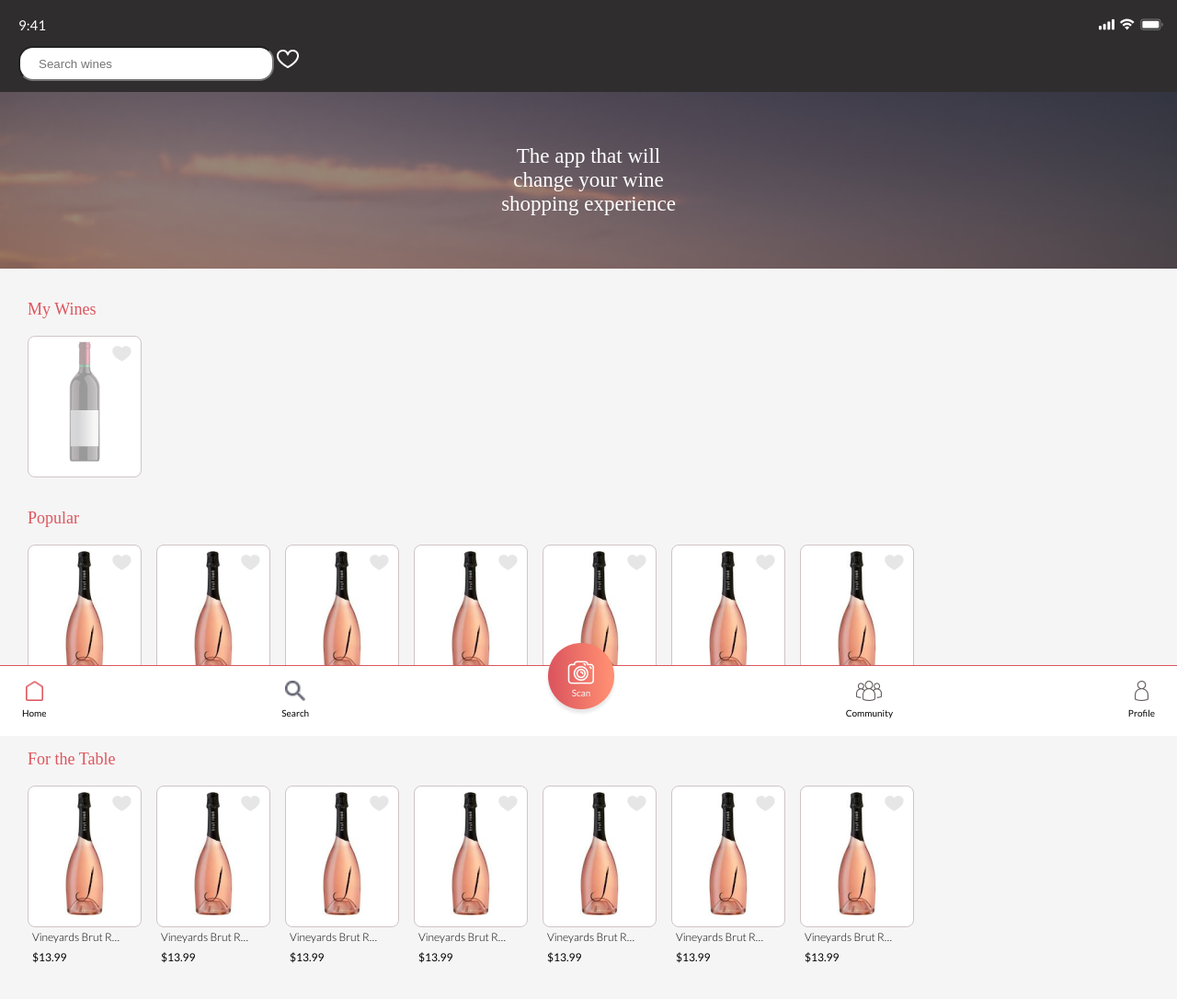
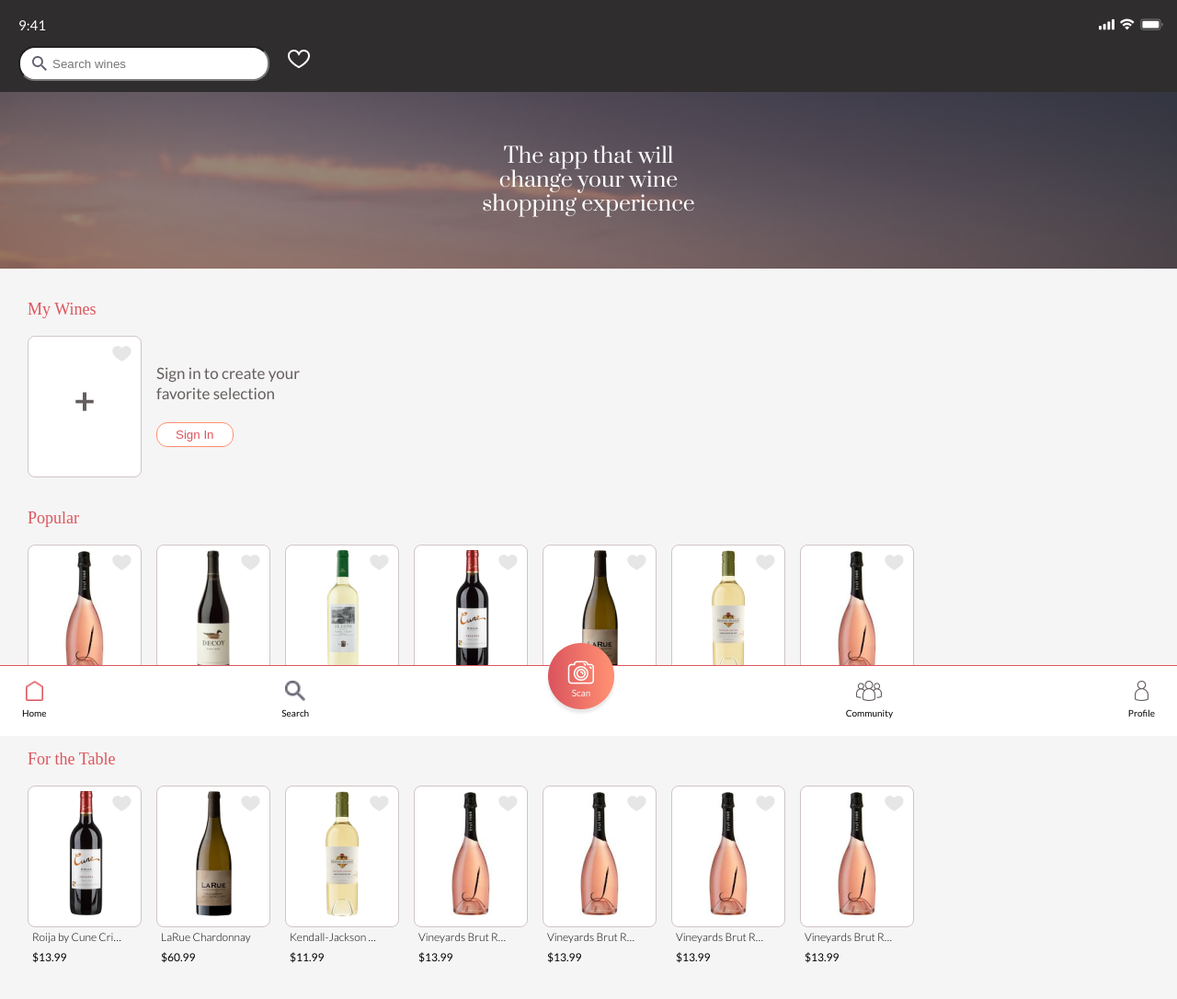
Before and after one commit to Devnodev/GroupProject, a plain HTML site: page index.html in a window 1280 px wide. Shown: the whole page at 92% size. Drawn offline with Linux system fonts and the light colour scheme.

Commit message:
added to the homepage

```diff
--- a/css/style.css
+++ b/css/style.css
@@ -84,11 +84,18 @@ width: 100%;
 clear: both;
 padding-top: 15px;
 }
+form {
+    width: 290px;
+    display: inline-block;
+}
 input.textbox{
-    width: 252px;
+    width: 232px;
     height: 32px;
-    border-radius: 16px;
-    padding-left: 20px;
+    border-radius: 18px;
+    padding-left: 35px;
+    background-image: url(../images/search-icon.png);
+    background-repeat: no-repeat;
+    background-position: 5% 50%;
 }
 /* SEARCH AND FAV */
 #favorites {
@@ -107,7 +114,7 @@ background-repeat: no-repeat;
 width: 100%;
 max-width: 100%;
 height: 192px;
-font-family: 'Prata, ,Georgia, serif';
+font-family: 'Prata', Georgia, serif;
 color: white;
 font-size: 23px;
 text-align: center;
@@ -157,8 +164,26 @@ img.bottle {
     display: block;
     margin: 0 auto;
     padding: 5px;
-
-
+}
+img.plus {
+    display: block;
+    margin: 0 auto;
+    padding: 60px 5px;
+}
+p.sign-prompt{
+    margin-top: 30px;
+    font-size: 17px;
+    color: #655E5E;
+    width: 175px;
+    line-height: 22px;
+}
+button.ghost {
+    background: #ffffff;
+    border: 0.3px solid #FF8F72;
+    border-radius: 12px;
+    color: #DC565E;
+    padding: 5px 20px;
+    margin-top: 20px
 }
 .productDescription {
     width: 110px;
@@ -212,7 +237,10 @@ display: flex;
 overflow-x: scroll;
     -webkit-overflow-scrolling: touch;
 }
-
+::-webkit-scrollbar {
+    width: 0;  /* Remove scrollbar space */
+    background: transparent;  /* Optional: just make scrollbar invisible */
+}
 /* .row::after {
     content: "";
     clear: both;
--- a/index.html
+++ b/index.html
@@ -30,11 +30,11 @@
 <div id="topNav">
     <form method="post">
         <input type="text" class="textbox" placeholder="Search wines">
+
+    </form>
+
         <img src="images/heart-icon-outline.png" alt="favorties" id="favorites">
-    </form>
-      <div id="favs">
 
-      </div>
 </div>
 
 </section>
@@ -54,8 +54,13 @@
 <div class="product">
     <div class="productImage">
         <img src="images/icon-Favorite-none.png" alt="heart" class="heart">
-        <img src="images/bottle-preview.png" alt="wine" class="bottle">
+        <img src="images/+.png" alt="wine" class="plus">
+        <!-- <img src="images/bottle-preview.png" alt="wine" class="bottle"> -->
     </div>
+</div>
+<div>
+    <p class="sign-prompt">Sign in to create your favorite selection</p>
+    <button class="ghost">Sign In</button>
 </div>
 </div>
 <!-- ROW 2 -->
@@ -77,11 +82,34 @@
 <div class="product">
     <div class="productImage">
         <img src="images/icon-Favorite-none.png" alt="heart" class="heart">
-        <img src="images/bottle1.png" alt="wine" class="bottle">
+        <img src="images/bottle2.png" alt="wine" class="bottle">
     </div>
     <div class="productDescription">
-        <p class="wineName">Vineyards Brut
-            Rosé Sparkling Wine</p>
+        <p class="wineName">Decoy by Duckhorn Pinot</p>
+        <p class="winePrice">$17.97</p>
+    </div>
+</div>
+
+<div class="product">
+    <div class="productImage">
+        <img src="images/icon-Favorite-none.png" alt="heart" class="heart">
+        <img src="images/El-Coto-bottle.png" alt="wine" class="bottle">
+    </div>
+    <div class="productDescription">
+        <p class="wineName">El Coto
+            Blanco</p>
+        <p class="winePrice">$11.99</p>
+    </div>
+</div>
+
+<div class="product">
+    <div class="productImage">
+        <img src="images/icon-Favorite-none.png" alt="heart" class="heart">
+        <img src="images/Roja-bottle.png" alt="wine" class="bottle">
+    </div>
+    <div class="productDescription">
+        <p class="wineName">Roija by Cune
+            Crianza</p>
         <p class="winePrice">$13.99</p>
     </div>
 </div>
@@ -89,48 +117,23 @@
 <div class="product">
     <div class="productImage">
         <img src="images/icon-Favorite-none.png" alt="heart" class="heart">
-        <img src="images/bottle1.png" alt="wine" class="bottle">
+        <img src="images/LaRue-bottle.png" alt="wine" class="bottle">
     </div>
     <div class="productDescription">
-        <p class="wineName">Vineyards Brut
-            Rosé Sparkling Wine</p>
-        <p class="winePrice">$13.99</p>
+        <p class="wineName">LaRue Chardonnay</p>
+        <p class="winePrice">$60.99</p>
     </div>
 </div>
 
 <div class="product">
     <div class="productImage">
         <img src="images/icon-Favorite-none.png" alt="heart" class="heart">
-        <img src="images/bottle1.png" alt="wine" class="bottle">
+        <img src="images/Kendall-bottle.png" alt="wine" class="bottle">
     </div>
     <div class="productDescription">
-        <p class="wineName">Vineyards Brut
-            Rosé Sparkling Wine</p>
-        <p class="winePrice">$13.99</p>
-    </div>
-</div>
-
-<div class="product">
-    <div class="productImage">
-        <img src="images/icon-Favorite-none.png" alt="heart" class="heart">
-        <img src="images/bottle1.png" alt="wine" class="bottle">
-    </div>
-    <div class="productDescription">
-        <p class="wineName">Vineyards Brut
-            Rosé Sparkling Wine</p>
-        <p class="winePrice">$13.99</p>
-    </div>
-</div>
-
-<div class="product">
-    <div class="productImage">
-        <img src="images/icon-Favorite-none.png" alt="heart" class="heart">
-        <img src="images/bottle1.png" alt="wine" class="bottle">
-    </div>
-    <div class="productDescription">
-        <p class="wineName">Vineyards Brut
-            Rosé Sparkling Wine</p>
-        <p class="winePrice">$13.99</p>
+        <p class="wineName">Kendall-Jackson
+            Vinter's</p>
+        <p class="winePrice">$11.99</p>
     </div>
 </div>
 
@@ -154,11 +157,11 @@
     <div class="product">
         <div class="productImage">
             <img src="images/icon-Favorite-none.png" alt="heart" class="heart">
-        <img src="images/bottle1.png" alt="wine" class="bottle">
+            <img src="images/Roja-bottle.png" alt="wine" class="bottle">
         </div>
         <div class="productDescription">
-        <p class="wineName">Vineyards Brut
-            Rosé Sparkling Wine</p>
+            <p class="wineName">Roija by Cune
+                Crianza</p>
             <p class="winePrice">$13.99</p>
         </div>
     </div>
@@ -166,24 +169,23 @@
     <div class="product">
         <div class="productImage">
             <img src="images/icon-Favorite-none.png" alt="heart" class="heart">
-        <img src="images/bottle1.png" alt="wine" class="bottle">
+            <img src="images/LaRue-bottle.png" alt="wine" class="bottle">
         </div>
         <div class="productDescription">
-        <p class="wineName">Vineyards Brut
-            Rosé Sparkling Wine</p>
-        <p class="winePrice">$13.99</p>
+            <p class="wineName">LaRue Chardonnay</p>
+            <p class="winePrice">$60.99</p>
         </div>
     </div>
 
     <div class="product">
         <div class="productImage">
             <img src="images/icon-Favorite-none.png" alt="heart" class="heart">
-        <img src="images/bottle1.png" alt="wine" class="bottle">
+            <img src="images/Kendall-bottle.png" alt="wine" class="bottle">
         </div>
         <div class="productDescription">
-        <p class="wineName">Vineyards Brut
-            Rosé Sparkling Wine</p>
-        <p class="winePrice">$13.99</p>
+            <p class="wineName">Kendall-Jackson
+                Vinter's</p>
+            <p class="winePrice">$11.99</p>
         </div>
     </div>
 
```
Also changed, not shown: images/+.png (added), images/El-Coto-bottle.png (added), images/Kendall-bottle.png (added), images/LaRue-bottle.png (added), images/Roja-bottle.png (added), 1 other file. Lines whose indentation alone changed are shown as unchanged.
